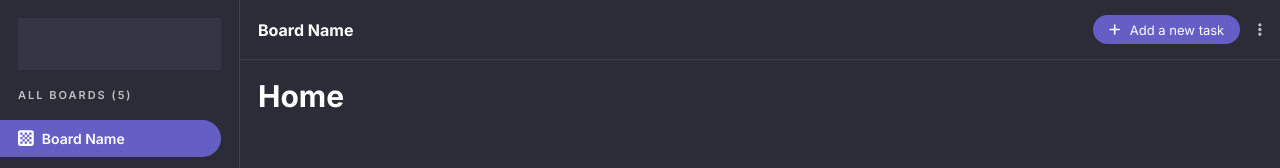
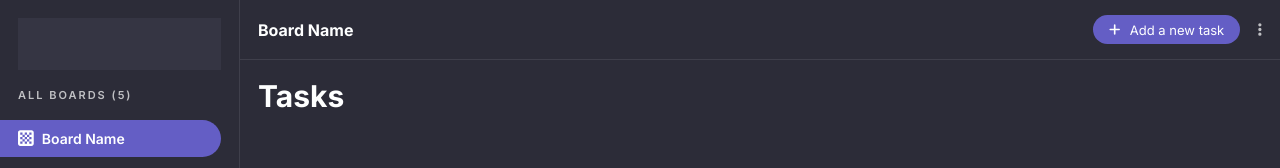
Before and after one commit to jindrichkraft/kanban-app, a React (Vite) app: page / in a window 1280 px wide. Shown: the top 168 px of the page. Built offline with nearby package versions, Linux system fonts and the light colour scheme.

Commit message:
Creating the Task Columns block

```diff
--- /dev/null
+++ b/src/components/blocks/TaskColumns/TaskColumns.component.tsx
@@ -0,0 +1,7 @@
+const TaskColumns = (): JSX.Element => (
+  <div className="task-columns">
+    <h1>Tasks</h1>
+  </div>
+);
+
+export default TaskColumns;
--- /dev/null
+++ b/src/components/blocks/TaskColumns/index.ts
@@ -0,0 +1,3 @@
+import TaskColumns from './TaskColumns.component';
+
+export default TaskColumns;
--- a/src/pages/HomePage.tsx
+++ b/src/pages/HomePage.tsx
@@ -1,8 +1,9 @@
 import DefaultLayout from '../layouts/DefaultLayout';
+import TaskColumns from '../components/blocks/TaskColumns';
 
 const HomePage = (): JSX.Element => (
   <DefaultLayout>
-    <h1>Home</h1>
+    <TaskColumns />
   </DefaultLayout>
 );
 
```
